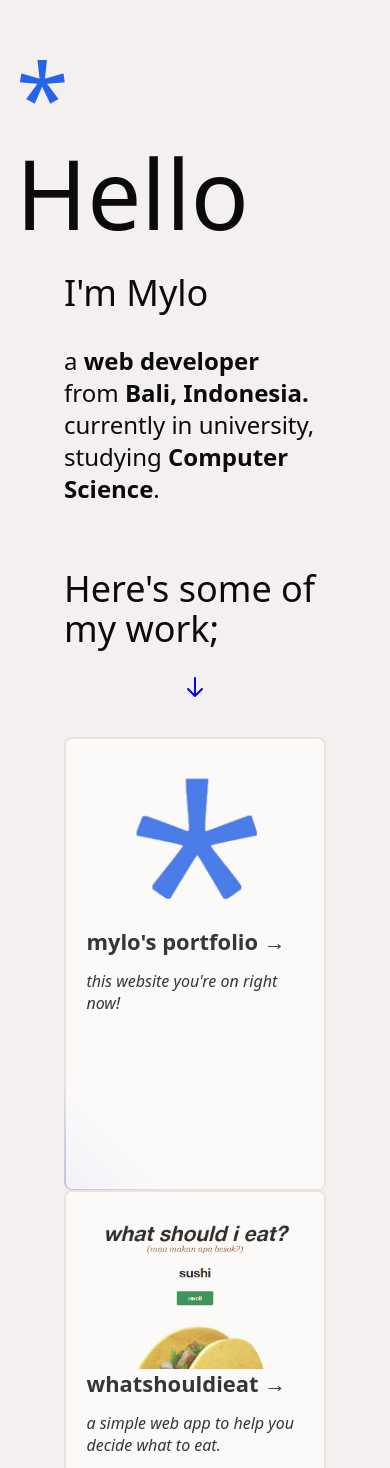
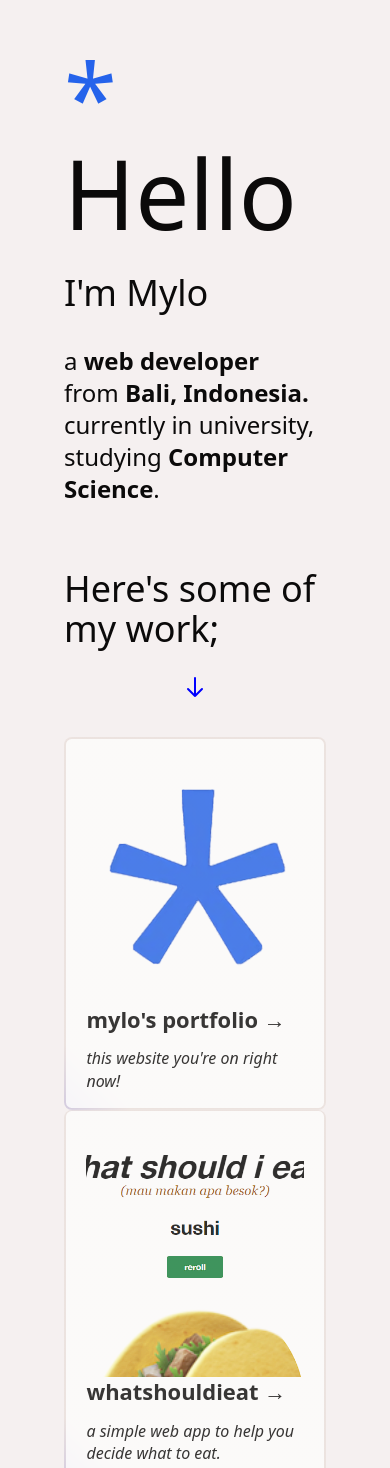
Before and after one commit to Milopadma/whoami, an Astro site: page / in a window 390 px wide. Shown: the part 239-1707 px from the top of the page. Built offline with nearby package versions, Linux system fonts and the light colour scheme; Astro itself is replaced by a stand-in of ours.

Commit message:
responsivity

```diff
--- a/src/components/Card.astro
+++ b/src/components/Card.astro
@@ -10,9 +10,9 @@ const { image, href, title, body } = Astro.props;
 ---
 
 <div class="link-card">
-  <a href={href}>
+  <a href={href} class="lg:min-h-[450px] min-h-0">
     <img
-      class="max-h-56"
+      class="max-h-[250px] min-h-[250px] w-full object-cover"
       src={image}
       alt={title}
       loading="lazy"
@@ -53,7 +53,6 @@ const { image, href, title, body } = Astro.props;
   }
 
   .link-card > a {
-    min-height: 450px;
     width: 100%;
     text-decoration: none;
     line-height: 1.4;
--- a/src/pages/index.astro
+++ b/src/pages/index.astro
@@ -7,7 +7,7 @@ import Layout from "../layouts/Layout.astro";
   <main class="ml-4 mr-4 sm:ml-32 sm:mr-32 p-12 flex flex-col justify-center">
     <!-- intro section -->
     <div class="mt-60">
-      <div class="relative right-12">
+      <div class="relative lg:right-12 sm:right-2 md:right-10">
         <span class="text-blue-600 text-8xl">*</span>
         <span class="mt-8 text-8xl">Hello</span>
       </div>
@@ -89,7 +89,7 @@ import Layout from "../layouts/Layout.astro";
     <!-- contact section -->
     <div class="mt-16">
       <h2 class="text-4xl">Contact me</h2>
-      <div class="mt-8 flex justify-evenly">
+      <div class="mt-8 lg:pl-10 pl-8 flex lg:justify-evenly justify-between">
         <a
           href="mailto:milopadma@yahoo.com"
           class="text-2xl text-blue-600 hover:text-blue-800">Email</a
@@ -99,9 +99,10 @@ import Layout from "../layouts/Layout.astro";
           "
           class="text-2xl text-blue-600 hover:text-blue-800">Github</a
         >
-        <a href="https://www.linkedin.com/in/milopadma-mylo787
-          " class="text-2xl text-blue-600 hover:text-blue-800"
-          >LinkedIn</a
+        <a
+          href="https://www.linkedin.com/in/milopadma-mylo787
+          "
+          class="text-2xl text-blue-600 hover:text-blue-800">LinkedIn</a
         >
       </div>
     </div>
```
